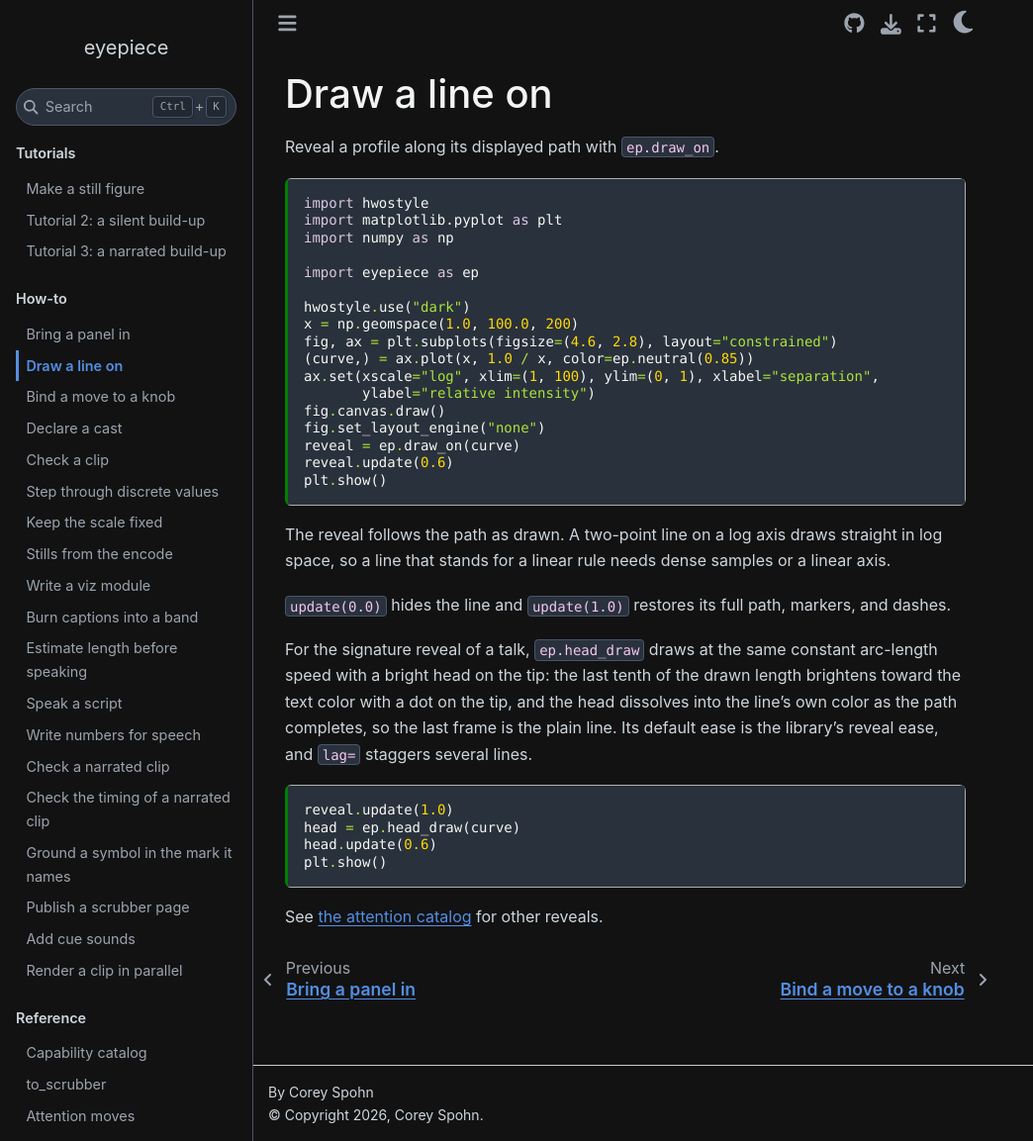
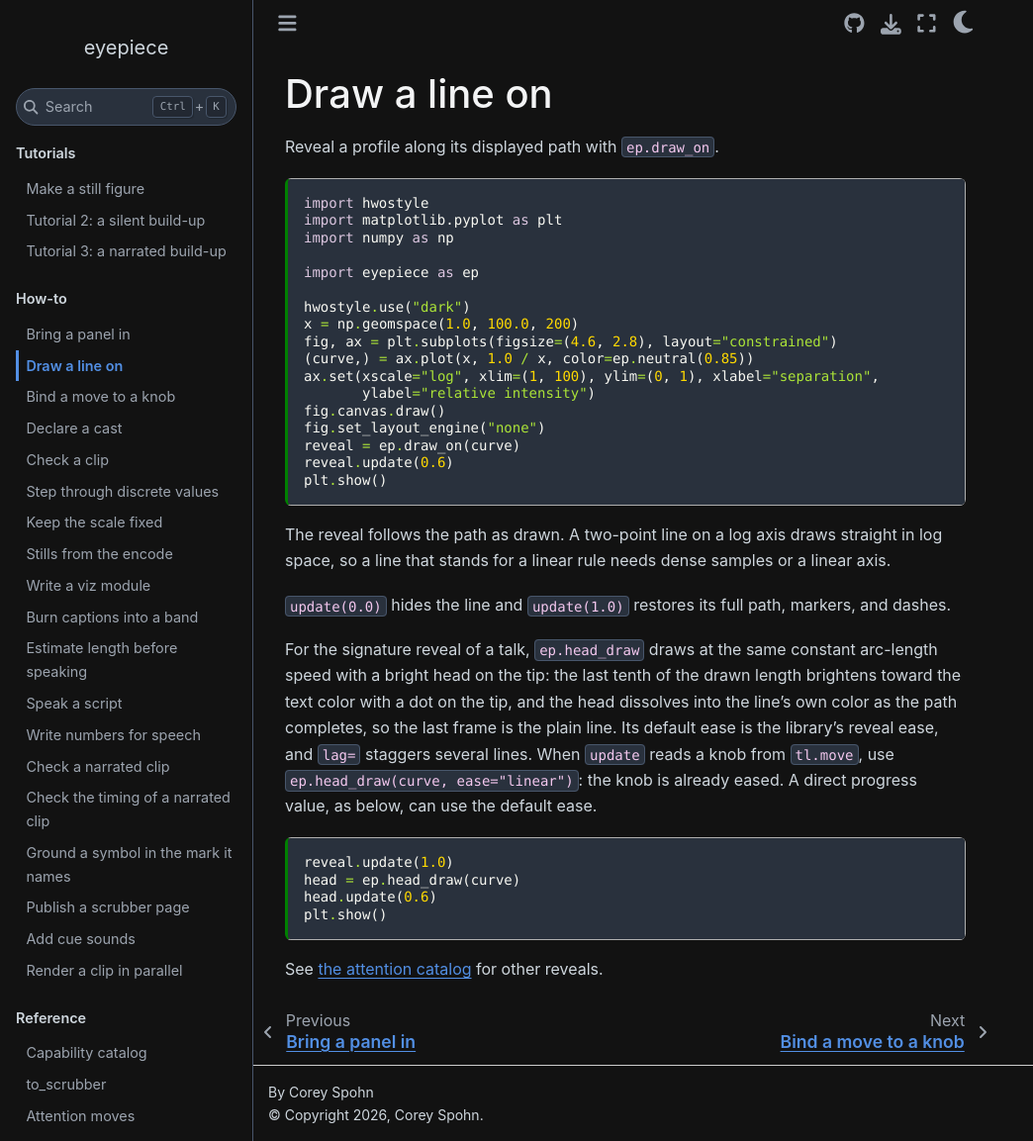
Before and after one commit to CoreySpohn/eyepiece, a Sphinx documentation site: the page built from docs/how-to/draw-a-line-on.md, in a window 1280 px wide and 1153 px high. Shown: the whole window at 99% size, without its empty margins (0-1044 px from the left). Built offline with Sphinx 7.4.7 and the Sphinx Book theme 1.1.4, drawn with Linux system fonts in a browser that asks for light colours; pages that are not in the unit, such as notebooks, are missing from menus.

````diff
--- a/docs/how-to/draw-a-line-on.md
+++ b/docs/how-to/draw-a-line-on.md
@@ -46,7 +46,9 @@ arc-length speed with a bright head on the tip: the last tenth of the drawn
 length brightens toward the text color with a dot on the tip, and the head
 dissolves into the line's own color as the path completes, so the last frame is
 the plain line. Its default ease is the library's reveal ease, and `lag=`
-staggers several lines.
+staggers several lines. When `update` reads a knob from `tl.move`, use
+`ep.head_draw(curve, ease="linear")`: the knob is already eased. A direct
+progress value, as below, can use the default ease.
 
 ```{code-cell} python
 reveal.update(1.0)
````
Also changed, not shown: README.md (+30 -1 lines), 1 other file.
